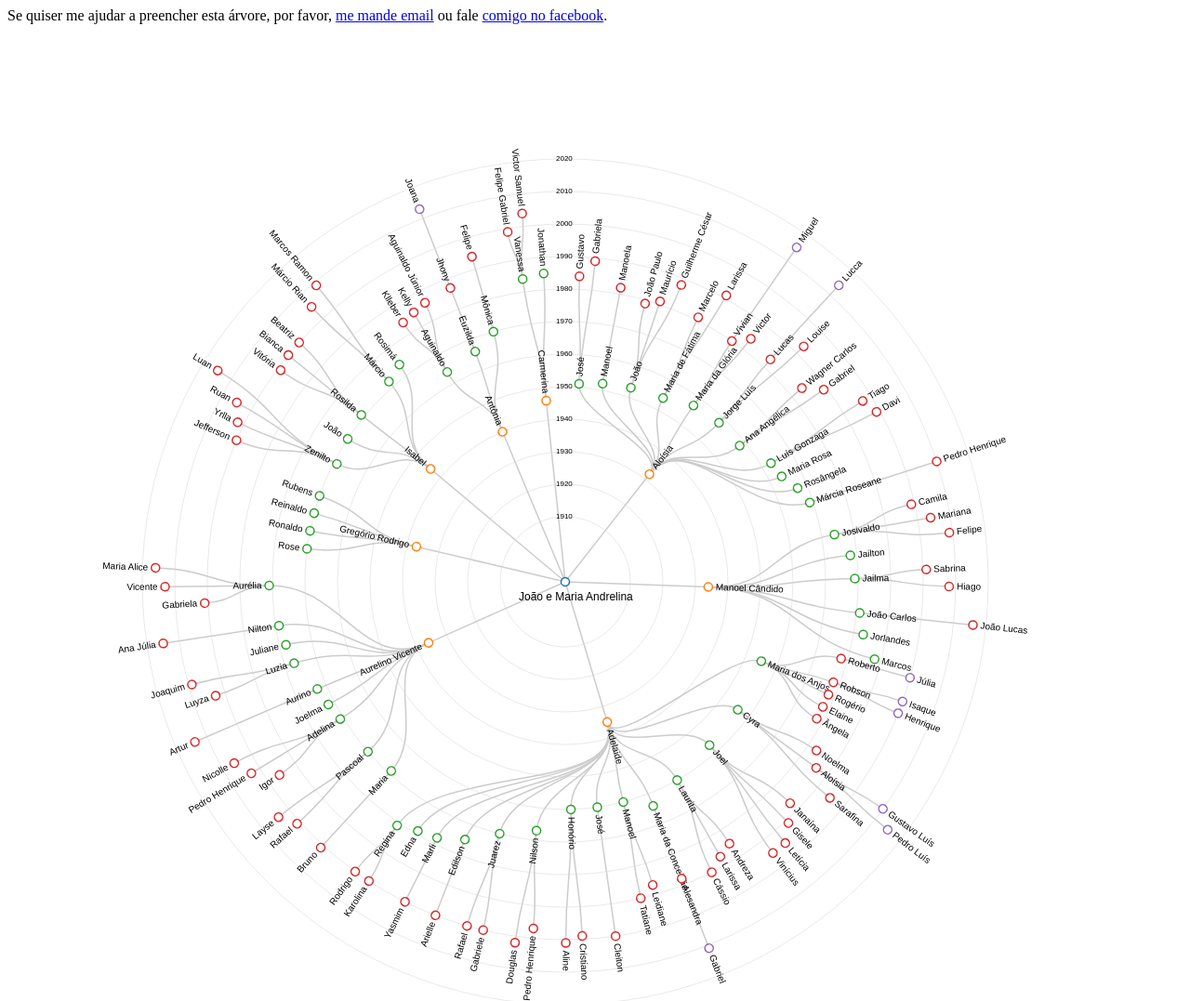
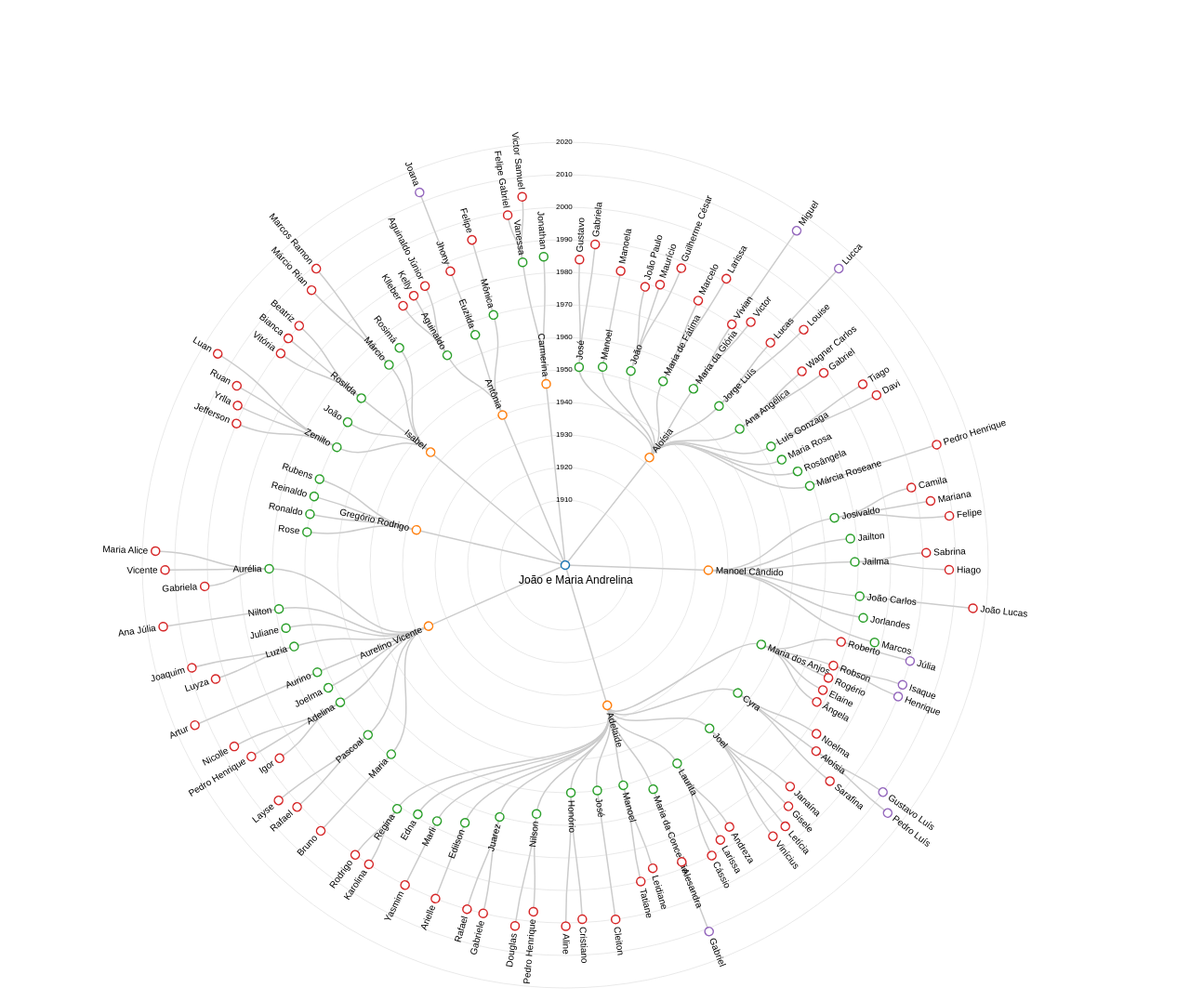
Before and after one commit to mauriciovieira/arvore-genealogica, a plain HTML site: page circles/joao_grande.html in a window 1280 px wide. Shown: the top 1077 px of the page at 93% size. Drawn offline with nearby package versions, Linux system fonts and the light colour scheme.

Commit message:
Add container

```diff
--- a/circles/joao_grande.html
+++ b/circles/joao_grande.html
@@ -36,6 +36,8 @@
   </style>
 </head>
 <body>
+  <div id="container">
+  </div>
   Se quiser me ajudar a preencher esta árvore, por favor,
   <a href="mailto:arvore@mauriciovieira.net">me mande email</a> ou fale <a href="http://facebook.com/mbcvieira">comigo no facebook</a>.
 
@@ -64,7 +66,7 @@ var diagonal = d3.svg.diagonal.radial()
     .target(function(d){ return {x: d.target.x, y: getY(d.target)};})
     .projection(function(d) { return [d.y, d.x / 180 * Math.PI]; });
 
-var svg = d3.select("body").append("svg")
+var svg = d3.select("#container").append("svg")
     .attr("width", diameter)
     .attr("height", diameter)
   .append("g")
```
